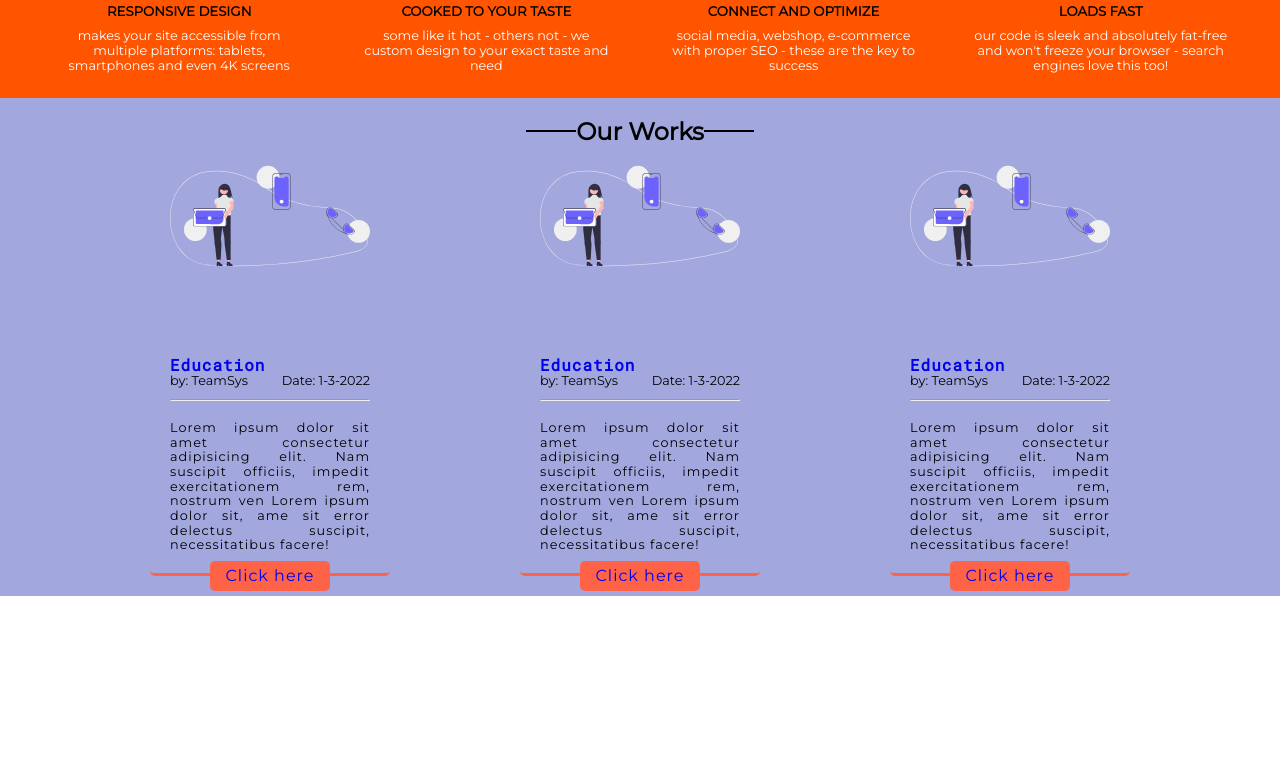
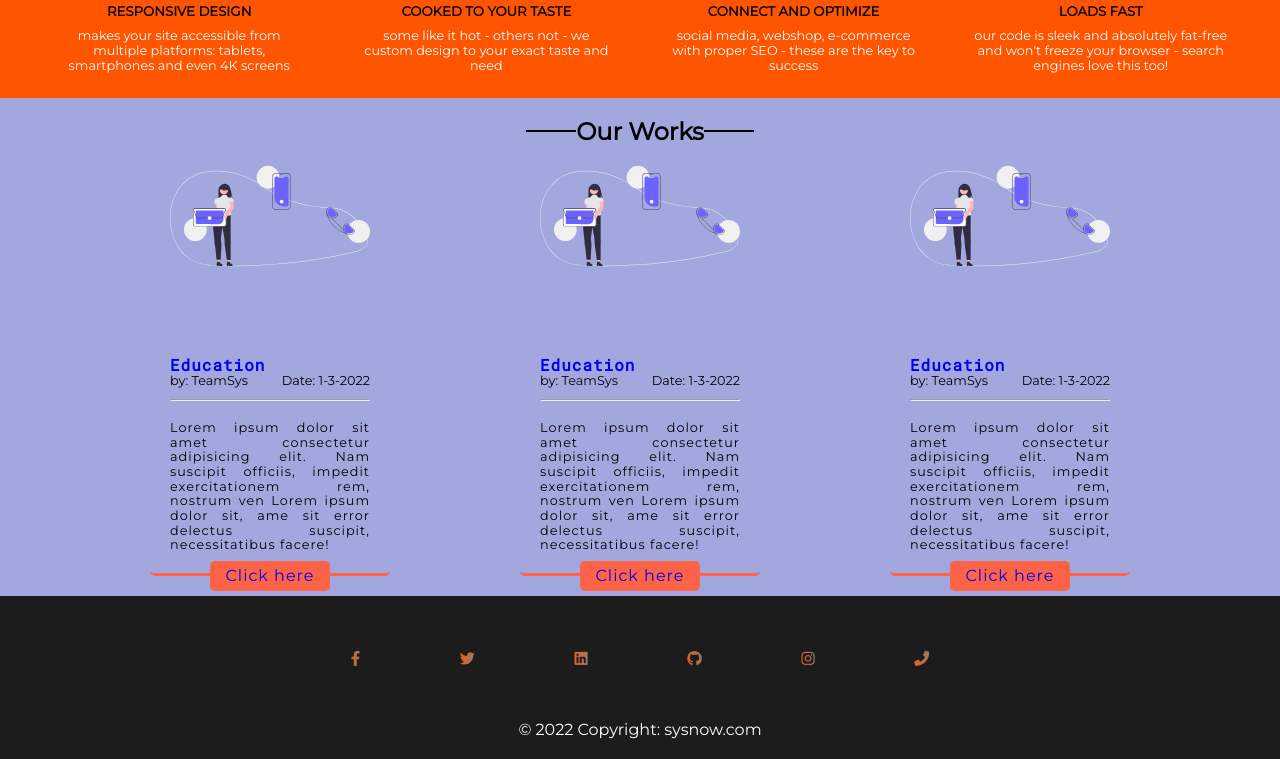
Before and after one commit to caringsagar/sys-workflow, a plain HTML site: page index.html in a window 1280 px wide. Shown: the part 1763-2522 px from the top of the page. Before the commit the page ends 2359 px from the top, so only its background shows below. Drawn offline with Linux system fonts and the light colour scheme.

Commit message:
footer added

```diff
--- a/css/style.css
+++ b/css/style.css
@@ -27,9 +27,11 @@ html {
   align-items: center;
   padding-left: 20px;
 }
+
 .header-container .query p {
   font-weight: 500;
 }
+
 .header-container .query span {
   margin: 0px 10px;
 }
@@ -68,12 +70,13 @@ html {
 .navbar .nav-links .nav-item {
   padding: 0px 20px;
 }
-.navbar .nav-links .nav-item:hover {
-}
+
+.navbar .nav-links .nav-item:hover {}
 
 .navbar .nav-links .nav-item a {
   color: var(--color-white);
 }
+
 .navbar .nav-links .nav-item a:hover {
   color: var(--color-primary);
 }
@@ -88,6 +91,7 @@ html {
   position: relative;
   display: none;
 }
+
 .bar-icon i {
   font-size: 30px;
   color: #fff;
@@ -104,8 +108,9 @@ html {
   z-index: -9999;
   width: 100%;
 }
-.hero-section .hero-image {
-}
+
+.hero-section .hero-image {}
+
 .hero-section .hero-image img {
   width: 100vw;
   margin-top: -10px;
@@ -118,22 +123,25 @@ html {
   flex-direction: column;
   flex-wrap: wrap;
 }
+
 .about .about-heading {
   text-align: center;
   text-transform: uppercase;
   margin-top: -29px;
   margin-bottom: 20px;
 }
-.about .about-heading::before{
+
+.about .about-heading::before {
   content: '';
   height: 2px;
   width: 50px;
   background-color: black;
   position: absolute;
   margin-top: 12px;
-  margin-left:-50px;
+  margin-left: -50px;
 }
-.about .about-heading::after{
+
+.about .about-heading::after {
   content: '';
   height: 2px;
   width: 50px;
@@ -141,9 +149,11 @@ html {
   position: absolute;
   margin-top: 12px;
 }
+
 .about .info .info-content {
   padding: 20px 0;
 }
+
 .about .info .info-content h3 {
   font-family: "Roboto Mono", monospace;
   margin-left: 20px;
@@ -154,37 +164,44 @@ html {
   margin-top: 3px;
   text-align: justify;
 }
-.more-about-us{
+
+.more-about-us {
   display: flex;
   justify-content: space-evenly;
   padding: 25px 0;
   background-color: var(--color-primary);
   flex-wrap: wrap;
 }
-.more-about-us .more-about{
+
+.more-about-us .more-about {
   width: 20%;
   display: flex;
   flex-direction: column;
   align-items: center;
   text-align: center;
 }
-.more-about-us .more-about h5{
-  margin-top: 7px ;
+
+.more-about-us .more-about h5 {
+  margin-top: 7px;
 }
-.more-about-us .more-about img{
+
+.more-about-us .more-about img {
   font-size: 75px;
 }
-.more-about-us .more-about p{
+
+.more-about-us .more-about p {
   color: #fff;
   margin-top: 10px;
   font-size: 0.8rem;
 }
+
 @media only screen and (max-width: 500px) {
-  .more-about-us .more-about{
+  .more-about-us .more-about {
     width: 40%;
     margin: 20px 0;
   }
 }
+
 .about .high-info img {
   max-width: 100%;
   background-color: #ff5500;
@@ -198,6 +215,7 @@ html {
   padding: 20px;
   background-color: var(--color-bluish);
 }
+
 .card-container {
   display: flex;
   flex-wrap: wrap;
@@ -208,16 +226,18 @@ html {
   text-align: center;
   margin-bottom: 30px;
 }
-.our-works .our-works-heading::before{
+
+.our-works .our-works-heading::before {
   content: '';
   height: 2px;
   width: 50px;
   background-color: black;
   position: absolute;
   margin-top: 12px;
-  margin-left:-50px;
+  margin-left: -50px;
 }
-.our-works .our-works-heading::after{
+
+.our-works .our-works-heading::after {
   content: '';
   height: 2px;
   width: 50px;
@@ -243,10 +263,12 @@ html {
   position: relative;
   /* background-color: ; */
 }
+
 .card-cover {
   position: absolute;
   transition: all 0.75s;
 }
+
 .card:hover .card-cover {
   mix-blend-mode: hue;
   animation-name: animate;
@@ -262,10 +284,11 @@ html {
     width: 0;
     height: 0;
   }
+
   to {
     width: 100%;
     height: 100%;
-    border-radius: 0;
+    border-radius: 5px;
   }
 }
 
@@ -277,37 +300,44 @@ html {
   top: -15%;
   transition: 0.5s all ease;
 }
+
 .card-img-container img {
   width: inherit;
   height: inherit;
 }
+
 .text-item {
   /* border: 2px solid green; */
   margin-top: 160px;
   width: 100%;
   height: 264px;
 }
+
 .text-item h4 {
   font-size: 1rem;
   letter-spacing: 1px;
   font-weight: 600;
   font-family: "Roboto Mono", monospace;
 }
+
 .text-item-info {
   width: 100%;
   display: flex;
   justify-content: space-between;
 }
+
 .text-item-info span {
   font-size: 0.8rem;
   font-weight: 500;
 }
+
 .text-item p {
   padding-top: 10px;
   letter-spacing: 1px;
   font-size: 0.8rem;
   text-align: justify;
 }
+
 .card-button {
   position: absolute;
   top: 97%;
@@ -315,6 +345,7 @@ html {
   justify-content: center;
   align-items: center;
 }
+
 .card-button button {
   background-color: tomato;
   width: 120px;
@@ -324,21 +355,25 @@ html {
   outline: none;
   border-radius: 5px;
 }
+
 .card-button button a {
   font-size: 1rem;
   font-weight: 400;
   letter-spacing: 1px;
 }
+
 /* hover effect started from here */
 .card:hover {
   box-shadow: 0px 0px 10px 5px rgb(0 0 0 / 8%);
   transition: 0.5s all ease;
 }
+
 .card:hover .card-img-container {
   transition: 0.5s all ease-in-out;
   position: absolute;
   top: -20%;
 }
+
 .card-button button:hover {
   background-color: rgb(125, 148, 253);
   transition: 0.5s all ease;
@@ -351,9 +386,49 @@ html {
     width: 40%;
   }
 }
+
 @media only screen and (max-width: 600px) {
   .card {
     margin: 30px 0;
     width: 90%;
   }
 }
+
+footer {
+  background-color: #1c1c1c;
+  display: flex;
+  flex-wrap: wrap;
+  flex-direction: column;
+  align-items: center;
+  padding-top: 20px;
+}
+
+footer .footer-icons {
+  display: flex;
+  align-items: center;
+  justify-content: space-evenly;
+  /* border: 2px solid red; */
+  width: 60%;
+  padding: 30px 0;
+}
+
+footer .footer-icons i {
+  font-size: 15px;
+  background: #FF5500;
+  background: -webkit-linear-gradient(to right, #FF5500 1%, #828282 100%);
+  background: -moz-linear-gradient(to right, #FF5500 1%, #828282 100%);
+  background: linear-gradient(to right, #FF5500 1%, #828282 100%);
+  -webkit-background-clip: text;
+  -webkit-text-fill-color: transparent;
+  border-radius: 10px;
+  padding: 5px;
+}
+
+footer .footer-text {
+  color: #fff;
+
+  width: 100%;
+  padding: 20px 0;
+  display: flex;
+  justify-content: center;
+}
--- a/index.html
+++ b/index.html
@@ -105,22 +105,26 @@
     <!-- special features  -->
     <div class="more-about-us">
       <div class="more-about">
-        <img src="https://img.icons8.com/external-xnimrodx-lineal-gradient-xnimrodx/50/000000/external-responsive-freelancer-xnimrodx-lineal-gradient-xnimrodx.png"/>
+        <img
+          src="https://img.icons8.com/external-xnimrodx-lineal-gradient-xnimrodx/50/000000/external-responsive-freelancer-xnimrodx-lineal-gradient-xnimrodx.png" />
         <h5>RESPONSIVE DESIGN</h5>
         <p>makes your site accessible from multiple platforms: tablets, smartphones and even 4K screens</p>
       </div>
       <div class="more-about">
-        <img src="https://img.icons8.com/external-kiranshastry-gradient-kiranshastry/50/000000/external-carrot-fruits-and-vegetables-kiranshastry-gradient-kiranshastry.png"/>
+        <img
+          src="https://img.icons8.com/external-kiranshastry-gradient-kiranshastry/50/000000/external-carrot-fruits-and-vegetables-kiranshastry-gradient-kiranshastry.png" />
         <h5>COOKED TO YOUR TASTE</h5>
         <p>some like it hot - others not - we custom design to your exact taste and need</p>
       </div>
       <div class=" more-about">
-        <img src="https://img.icons8.com/external-xnimrodx-lineal-gradient-xnimrodx/50/000000/external-plug-green-power-energy-xnimrodx-lineal-gradient-xnimrodx.png"/>
+        <img
+          src="https://img.icons8.com/external-xnimrodx-lineal-gradient-xnimrodx/50/000000/external-plug-green-power-energy-xnimrodx-lineal-gradient-xnimrodx.png" />
         <h5>CONNECT AND OPTIMIZE</h5>
         <P>social media, webshop, e-commerce with proper SEO - these are the key to success</P>
       </div>
       <div class=" more-about">
-        <img src="https://img.icons8.com/external-xnimrodx-lineal-gradient-xnimrodx/50/000000/external-meter-gas-station-xnimrodx-lineal-gradient-xnimrodx.png"/>
+        <img
+          src="https://img.icons8.com/external-xnimrodx-lineal-gradient-xnimrodx/50/000000/external-meter-gas-station-xnimrodx-lineal-gradient-xnimrodx.png" />
         <h5>LOADS FAST</h5>
         <p>our code is sleek and absolutely fat-free and won't freeze your browser - search engines love this too!</p>
       </div>
@@ -235,6 +239,21 @@
 
     </div>
   </section>
+
+  <footer>
+    <div class="footer-icons">
+      <i class="fa-brands fa-facebook-f"></i>
+      <i class="fa-brands fa-twitter"></i>
+      <i class="fa-brands fa-linkedin"></i>
+      <i class="fa-brands fa-github"></i>
+      <i class="fa-brands fa-instagram"></i>
+      <i class="fa-solid fa-phone-flip"></i>
+    </div>
+
+    <div class="footer-text">
+      <p>© 2022 Copyright: sysnow.com</p>
+    </div>
+  </footer>
 </body>
 
 </html>
```
